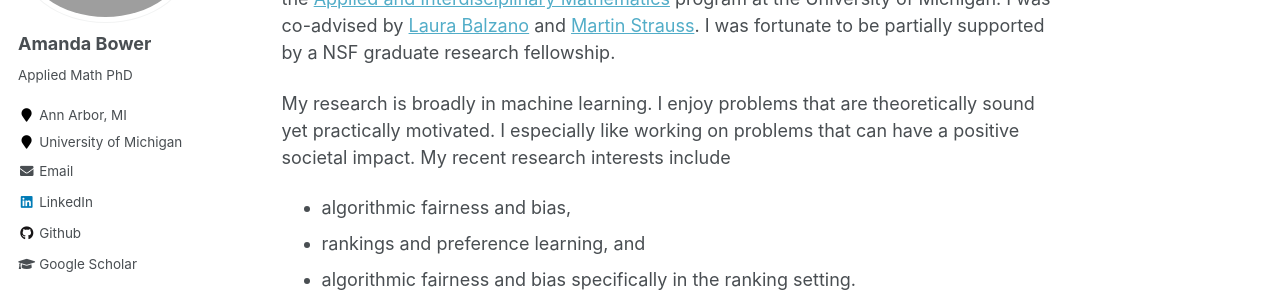
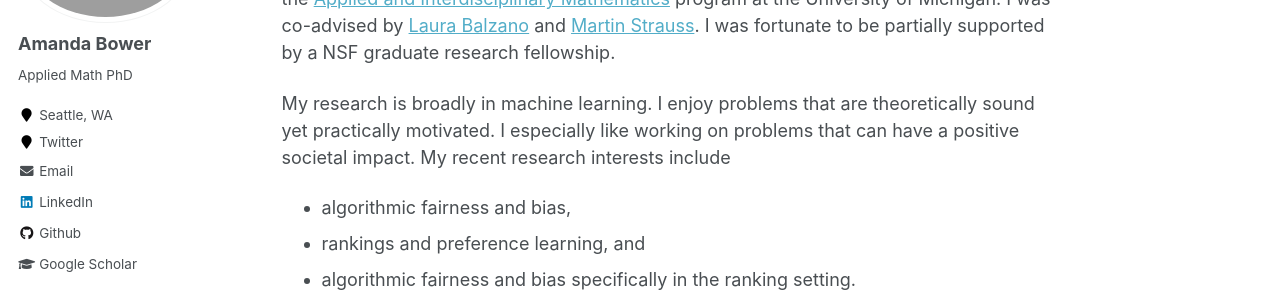
Before and after one commit to Amandarg/amandarg.github.io, a Jekyll site: the page built from _pages/about.md, in a window 1280 px wide. Shown: the part 229-529 px from the top of the page. Built offline with Jekyll 4.4.1, drawn with Linux system fonts in a browser that asks for light colours.

Commit message:
Update _config.yml

```diff
--- a/_config.yml
+++ b/_config.yml
@@ -83,8 +83,8 @@ author:
   name             : "Amanda Bower"
   avatar           : "profile_img.png"
   bio              : "Applied Math PhD"
-  location         : "Ann Arbor, MI"
-  employer         : "University of Michigan"
+  location         : "Seattle, WA"
+  employer         : "Twitter"
   pubmed           :
   googlescholar    : "https://scholar.google.com/citations?user=J3r0-xIAAAAJ&hl=en"
   email            : amandarg@umich.edu
```
